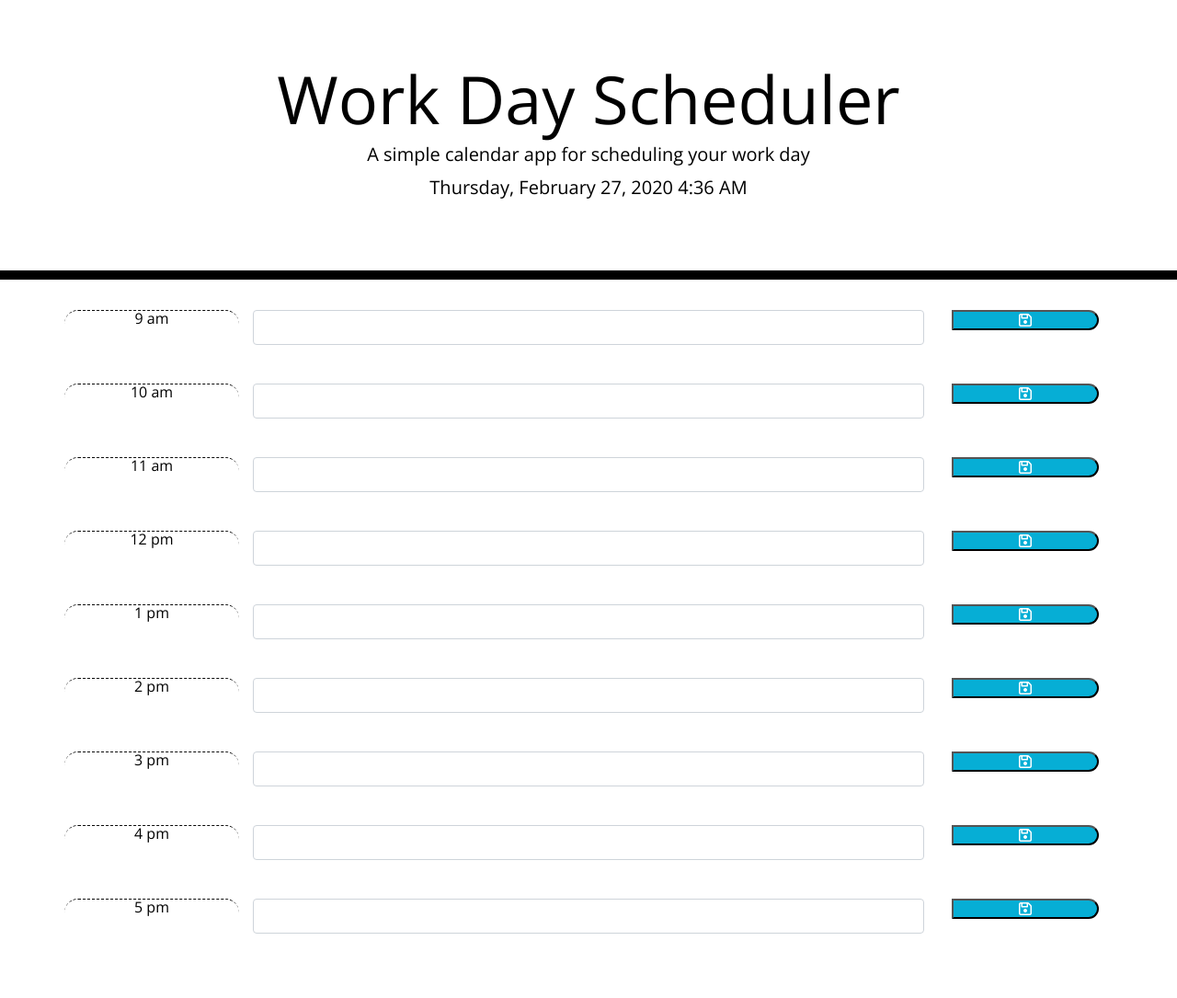
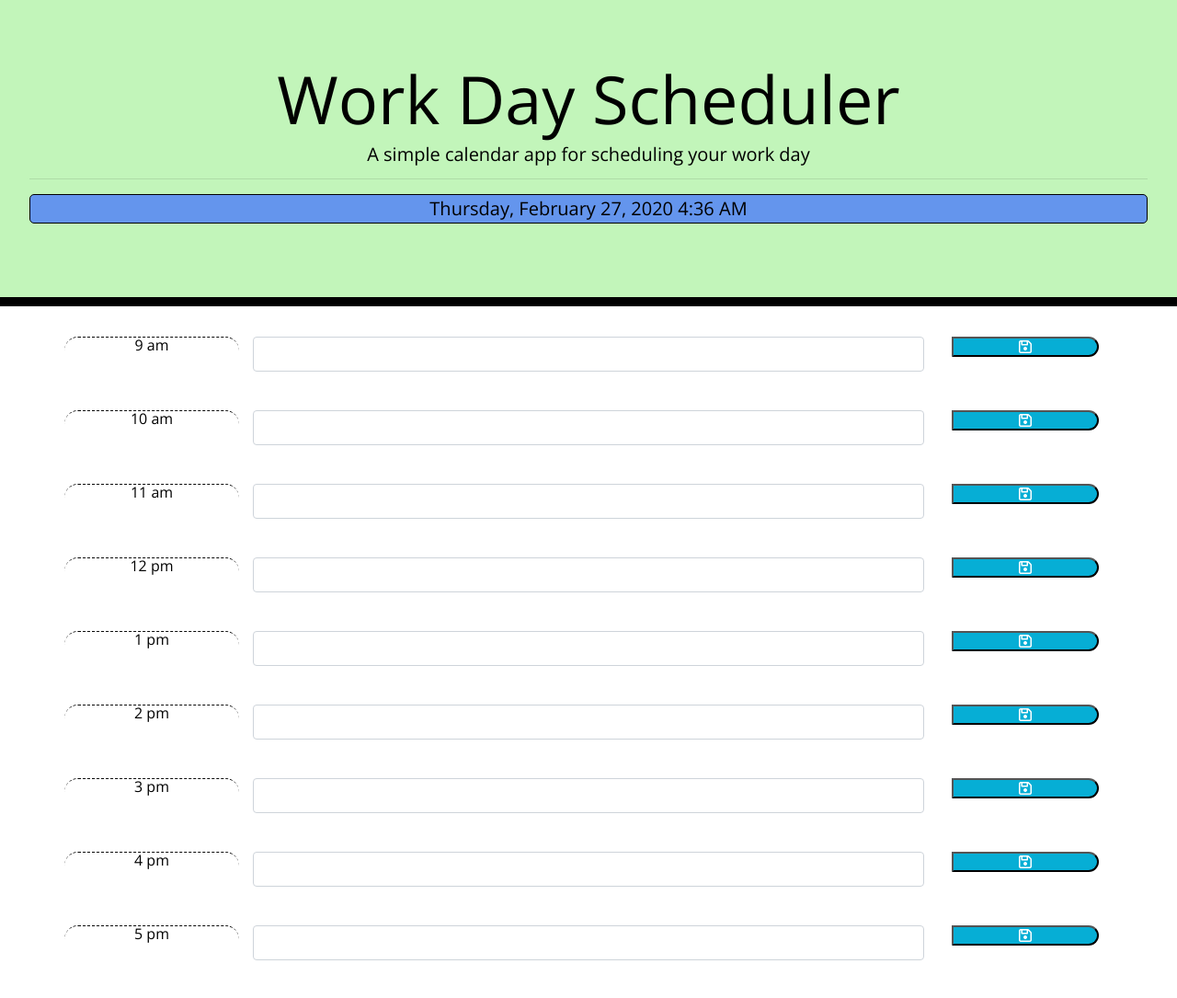
Before and after one commit to myfyrefly/daily-dash, a plain HTML site: page index.html in a window 1280 px wide. Shown: the whole page at 92% size. Before the commit the page ends 1056 px from the top, so only its background shows below. Drawn offline with nearby package versions, Linux system fonts and the light colour scheme.

Commit message:
some style added

```diff
--- a/index.html
+++ b/index.html
@@ -27,6 +27,7 @@
     <header class="jumbotron">
       <h1 class="display-3">Work Day Scheduler</h1>
       <p class="lead">A simple calendar app for scheduling your work day</p>
+      <hr>
       <p id="currentDay" class="lead"></p>
     </header>
     <div class="container">
--- a/style.css
+++ b/style.css
@@ -15,12 +15,18 @@ textarea {
 
 .jumbotron {
   text-align: center;
-  background-color: transparent;
+  background-color: #c2f5ba;
   color: black;
   border-radius: 0;
   border-bottom: 10px solid black;
 }
 
+#currentDay {
+  border: 1px solid;
+  padding: 5px;
+  border-radius: 5px;
+  background-color: cornflowerblue;
+}
 .description {
   white-space: pre-wrap;
 }
```
